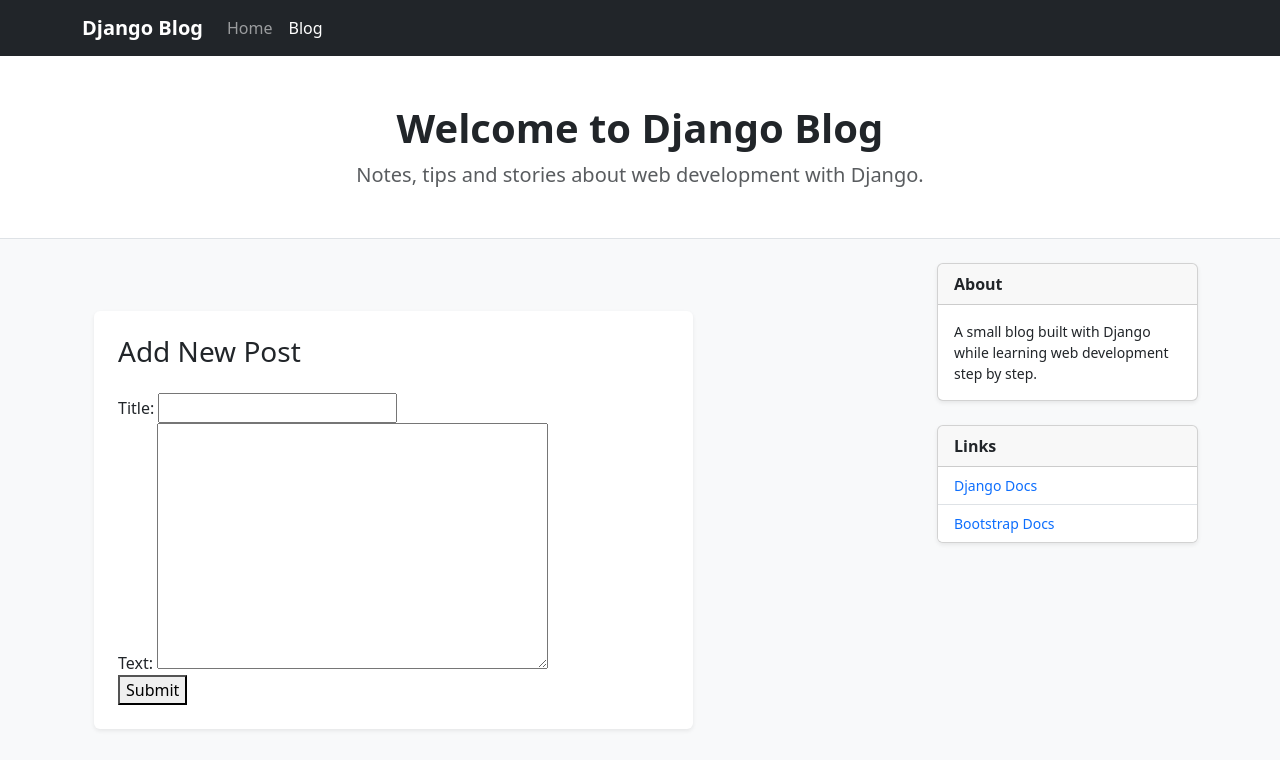
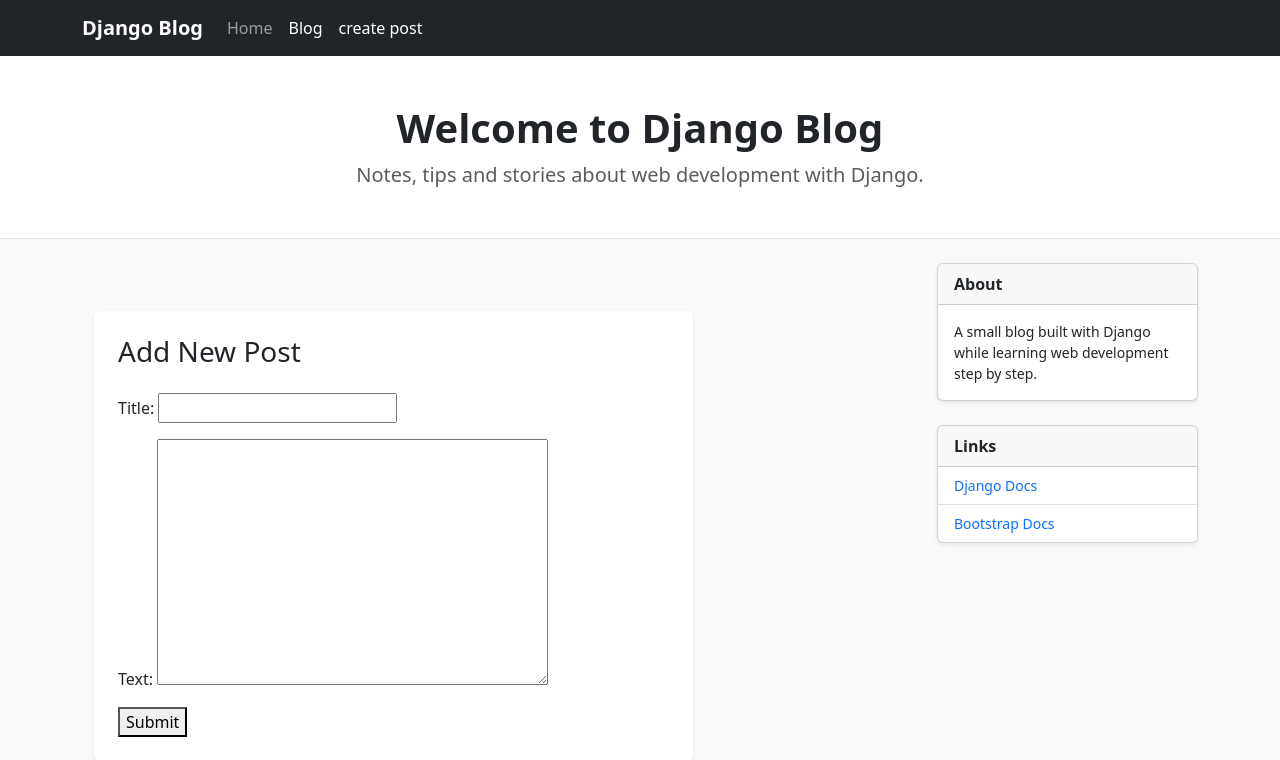
Before and after one commit to mohammad82aminn/django-blog, a Django app: page /blog/create/ in a window 1280 px wide. Shown: the top 760 px of the page. Run offline with Django 5.2, Linux system fonts and the light colour scheme; parts of the project's set-up code (start-up, migrations or seed data) failed here and were passed over.

Commit message:
Implement post creation with ModelForm

```diff
--- a/blog/templates/blog/post_create.html
+++ b/blog/templates/blog/post_create.html
@@ -15,11 +15,13 @@
                     <h1 class="h3 mb-4">Add New Post</h1>
 
                     <form method="post"
+                        action="{% url 'blog:post_create' %}">
+
                         {% csrf_token %}
 
-                        {{form}}
+                        {{ form.as_p }}
 
-                        <button type="submit" >
+                        <button type="submit">
                             Submit
                         </button>
 
--- a/blog/views.py
+++ b/blog/views.py
@@ -1,6 +1,6 @@
-from django.http import HttpResponse
-from django.shortcuts import get_object_or_404, render
 
+from django.shortcuts import get_object_or_404, render, redirect
+from django.contrib.auth import get_user_model
 from blog.forms import PostForm
 from blog.models import Post
 
@@ -14,9 +14,13 @@
 
 def post_create_view(request):
     if request.method == 'POST':
-        form = PostForm(request.method)
+        form = PostForm(request.POST)
         if form.is_valid():
-            form.save()
+            post = form.save(commit=False)
+            post.author = get_user_model().objects.first()
+            post.status = Post.Status.PUBLISHED
+            post.save()
+            return redirect("blog:post_list")
     form = PostForm()
 
     return render(request, "blog/post_create.html", {"form":form})
--- a/templates/_base.html
+++ b/templates/_base.html
@@ -24,6 +24,7 @@
             <ul class="navbar-nav me-auto">
                 <li class="nav-item"><a class="nav-link" href="#">Home</a></li>
                 <li class="nav-item"><a class="nav-link active" aria-current="page" href="#">Blog</a></li>
+                <li class="nav-item"><a class="nav-link active" aria-current="page" href="{% url 'blog:post_create' %}">create post</a></li>
             </ul>
         </div>
     </div>
```
Also changed, not shown: blog/tests.py (+32 -0 lines).
